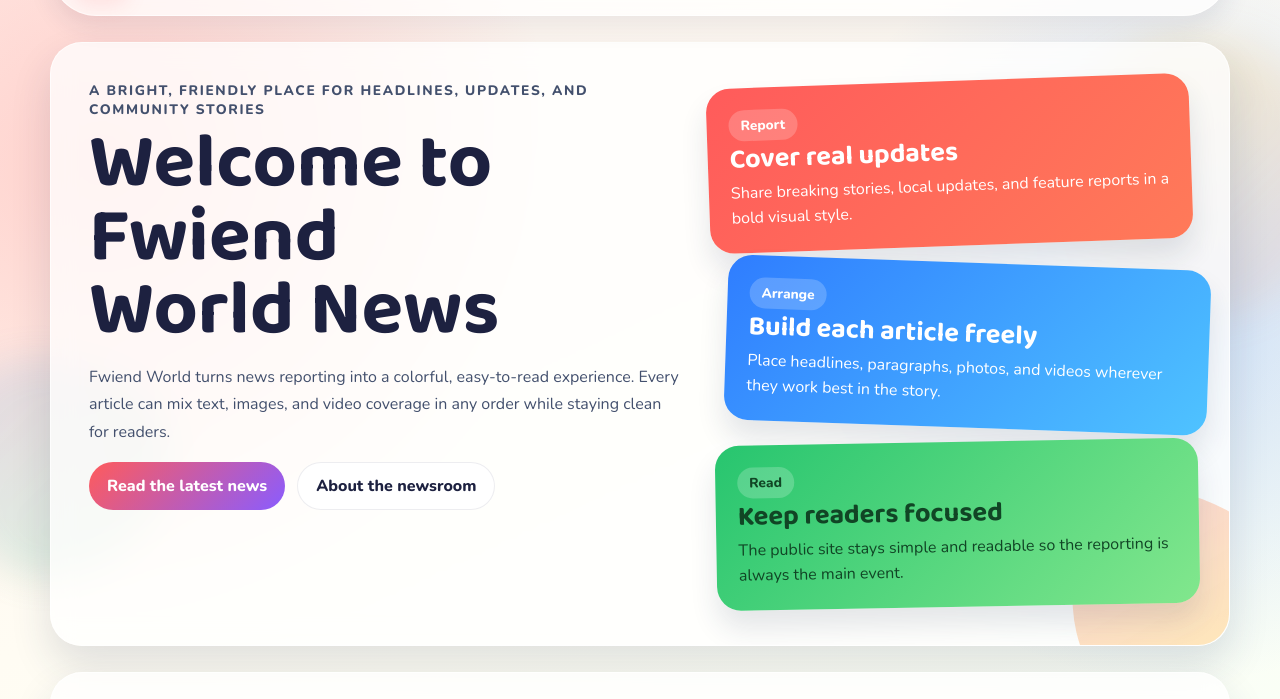
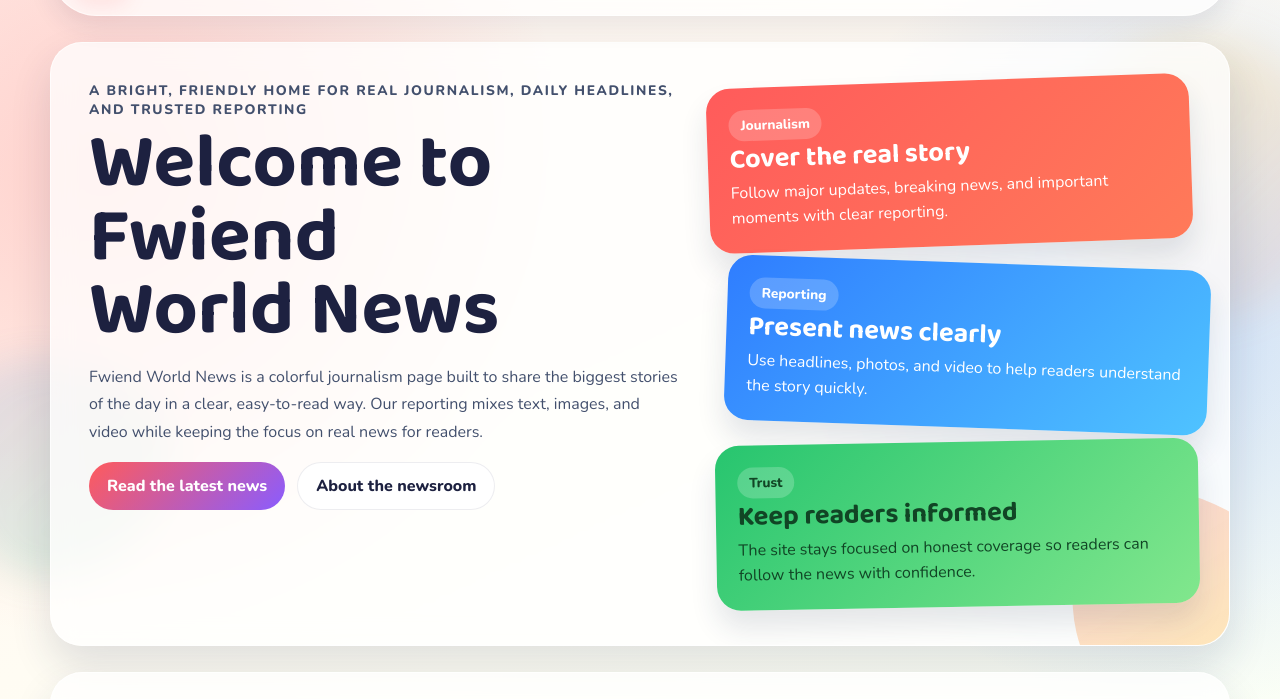
Before and after one commit to IamBear72/FwiendNews, a plain HTML site: page index.html in a window 1280 px wide. Shown: the part 102-801 px from the top of the page. Drawn offline with nearby package versions, Linux system fonts and the light colour scheme.

Commit message:
index.html

```diff
--- a/index.html
+++ b/index.html
@@ -6,7 +6,7 @@
   <title>Fwiend World News</title>
   <meta
     name="description"
-    content="Fwiend World is a colorful news website for publishing readable stories with text, images, and video coverage."
+    content="Fwiend World News is the main "
   >
   <link rel="preconnect" href="https://fonts.googleapis.com">
   <link rel="preconnect" href="https://fonts.gstatic.com" crossorigin>
@@ -37,11 +37,12 @@
     <main>
       <section class="hero" data-home-only>
         <div class="hero-copy">
-          <p class="eyebrow">A bright, friendly place for headlines, updates, and community stories</p>
+          <p class="eyebrow">A bright, friendly home for real journalism, daily headlines, and trusted reporting</p>
           <h1>Welcome to Fwiend World News</h1>
           <p class="hero-text">
-            Fwiend World turns news reporting into a colorful, easy-to-read experience. Every article
-            can mix text, images, and video coverage in any order while staying clean for readers.
+            Fwiend World News is a colorful journalism page built to share the biggest stories of the
+            day in a clear, easy-to-read way. Our reporting mixes text, images, and video while
+            keeping the focus on real news for readers.
           </p>
 
           <div class="hero-actions">
@@ -52,21 +53,21 @@
 
         <div class="hero-cards" aria-hidden="true">
           <article class="hero-card hero-card-red">
-            <span class="hero-card-label">Report</span>
-            <h2>Cover real updates</h2>
-            <p>Share breaking stories, local updates, and feature reports in a bold visual style.</p>
+            <span class="hero-card-label">Journalism</span>
+            <h2>Cover the real story</h2>
+            <p>Follow major updates, breaking news, and important moments with clear reporting.</p>
           </article>
 
           <article class="hero-card hero-card-blue">
-            <span class="hero-card-label">Arrange</span>
-            <h2>Build each article freely</h2>
-            <p>Place headlines, paragraphs, photos, and videos wherever they work best in the story.</p>
+            <span class="hero-card-label">Reporting</span>
+            <h2>Present news clearly</h2>
+            <p>Use headlines, photos, and video to help readers understand the story quickly.</p>
           </article>
 
           <article class="hero-card hero-card-green">
-            <span class="hero-card-label">Read</span>
-            <h2>Keep readers focused</h2>
-            <p>The public site stays simple and readable so the reporting is always the main event.</p>
+            <span class="hero-card-label">Trust</span>
+            <h2>Keep readers informed</h2>
+            <p>The site stays focused on honest coverage so readers can follow the news with confidence.</p>
           </article>
         </div>
       </section>
@@ -139,8 +140,9 @@
             <h3>Helping Fwiends avoid fake news</h3>
             <p>
               Our goal is to give Fwiends a place they can trust when they want the day's biggest
-              updates without fake news getting in the way. Of course, we can't guarentee 100%
-              fact but we will try our best!
+              updates without fake news getting in the way. However, we may not be able to give
+              fact 100% of the time and sometimes something may slip through, but we will try
+              our best to keep the news as up to date as possible.
             </p>
           </article>
         </div>
@@ -148,7 +150,7 @@
     </main>
 
     <footer class="site-footer">
-      <p>Fwiend World News is a colorful static news site built with HTML, CSS, and a little JavaScript for article data.</p>
+      <p>Fwiend World News is built for a friend group discord server and is not built for use by the general public.</p>
     </footer>
   </div>
 
```
